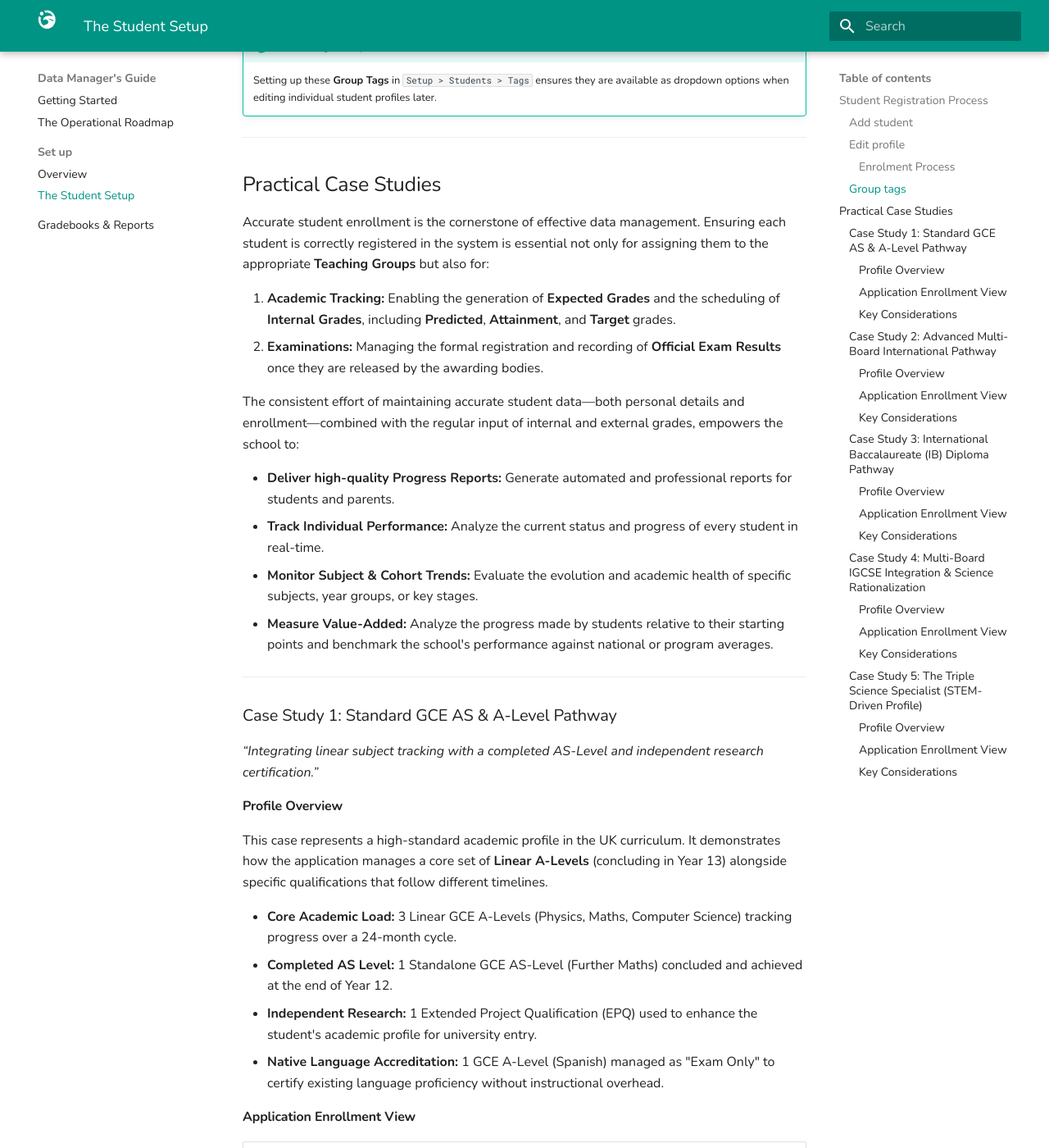
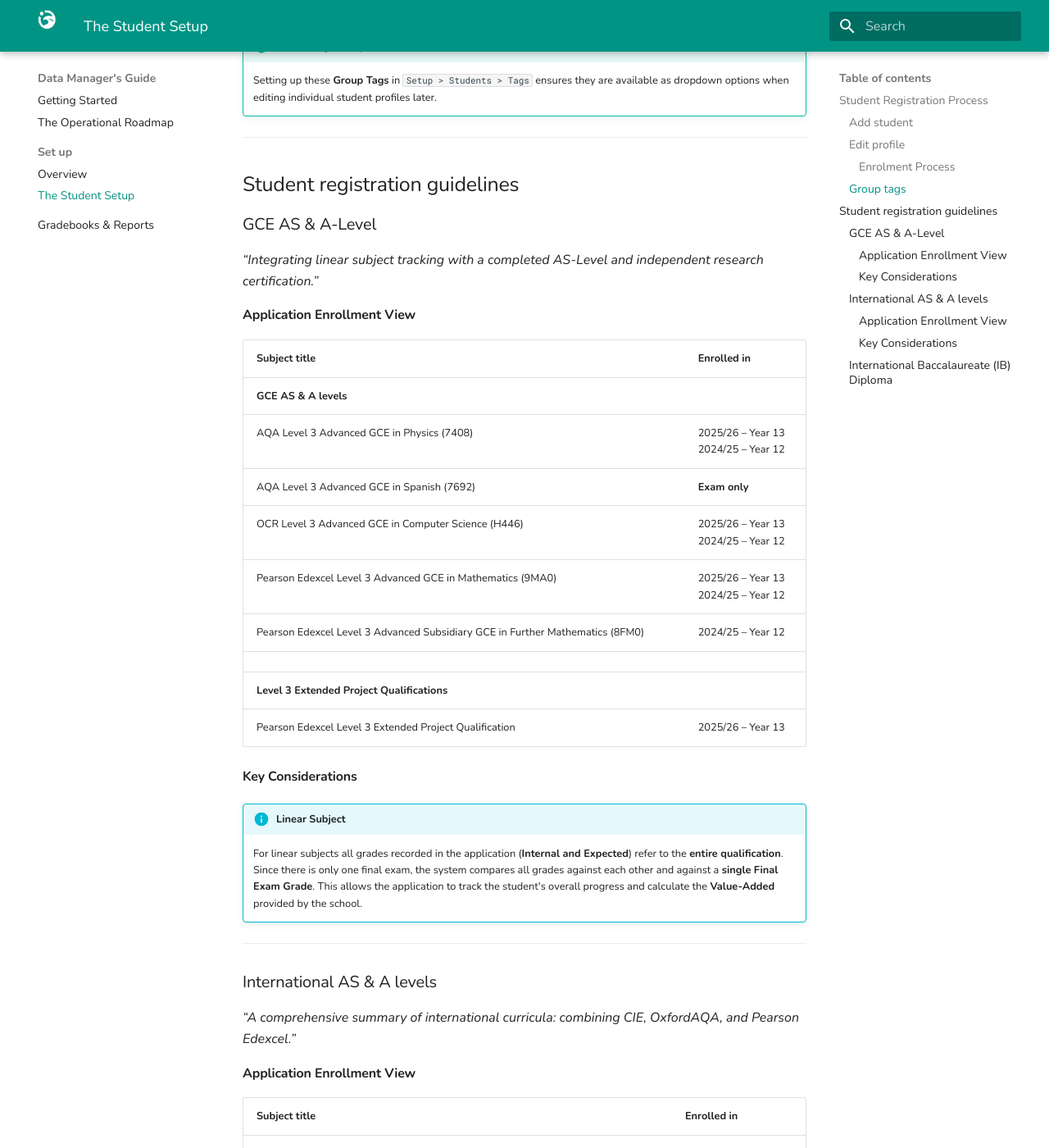
Before and after one commit to pablopenlop/gradewing_guide, an MkDocs documentation site: the page built from docs/data-manager/student-setup.md, in a window 1280 px wide and 1400 px high, scrolled down 5183 px. Shown: the whole window at 82% size. Built offline with MkDocs 1.6.1 and Material for MkDocs 9.7.7, drawn with Linux system fonts in a browser that asks for light colours; some of the changed text lies outside the part shown.

Commit message:
Update student-setup.md

```diff
--- a/docs/data-manager/student-setup.md
+++ b/docs/data-manager/student-setup.md
@@ -140,38 +140,14 @@
 !!! tip "Global Tags Setup"
     Setting up these **Group Tags** in `Setup > Students > Tags` ensures they are available as dropdown options when editing individual student profiles later.
 
-
 ---
 
-## Practical Case Studies
+## Student registration guidelines
 
-Accurate student enrollment is the cornerstone of effective data management. Ensuring each student is correctly registered in the system is essential not only for assigning them to the appropriate **Teaching Groups** but also for:
-
-1. **Academic Tracking:** Enabling the generation of **Expected Grades** and the scheduling of **Internal Grades**, including **Predicted**, **Attainment**, and **Target** grades.
-2. **Examinations:** Managing the formal registration and recording of **Official Exam Results** once they are released by the awarding bodies.
-
-The consistent effort of maintaining accurate student data—both personal details and enrollment—combined with the regular input of internal and external grades, empowers the school to:
-
-*   **Deliver high-quality Progress Reports:** Generate automated and professional reports for students and parents.
-*   **Track Individual Performance:** Analyze the current status and progress of every student in real-time.
-*   **Monitor Subject & Cohort Trends:** Evaluate the evolution and academic health of specific subjects, year groups, or key stages.
-*   **Measure Value-Added:** Analyze the progress made by students relative to their starting points and benchmark the school's performance against national or program averages.
-
----
-
-### Case Study 1: Standard GCE AS & A-Level Pathway
+### GCE AS & A-Level
 *“Integrating linear subject tracking with a completed AS-Level and independent research certification.”*
 
-#### **Profile Overview**
-This case represents a high-standard academic profile in the UK curriculum. It demonstrates how the application manages a core set of **Linear A-Levels** (concluding in Year 13) alongside specific qualifications that follow different timelines.
-
-*   **Core Academic Load:** 3 Linear GCE A-Levels (Physics, Maths, Computer Science) tracking progress over a 24-month cycle.
-*   **Completed AS Level:** 1 Standalone GCE AS-Level (Further Maths) concluded and achieved at the end of Year 12.
-*   **Independent Research:** 1 Extended Project Qualification (EPQ) used to enhance the student's academic profile for university entry.
-*   **Native Language Accreditation:** 1 GCE A-Level (Spanish) managed as "Exam Only" to certify existing language proficiency without instructional overhead.
-
 #### **Application Enrollment View**
-
 
 | Subject title | Enrolled in |
 | :--- | :--- |
@@ -187,25 +163,15 @@
 
 #### **Key Considerations**
 
-!!! info "Linear Subject Tracking"
-    For linear subjects (`7408`, `9MA0`, `H446`), all grades recorded in the application (**Internal and Expected**) refer to the **entire qualification**. Since there is only one final exam, the system compares all grades against each other and against a **single Final Exam Grade**. This allows the application to track the student's overall progress and calculate the **Value-Added** provided by the school.
+!!! info "Linear Subject"
+    For linear subjects all grades recorded in the application (**Internal and Expected**) refer to the **entire qualification**. Since there is only one final exam, the system compares all grades against each other and against a **single Final Exam Grade**. This allows the application to track the student's overall progress and calculate the **Value-Added** provided by the school.
 
 ---
 
-### Case Study 2: Advanced Multi-Board International Pathway
-*“A comprehensive summary of international curricula: combining CIE, OxfordAQA, and Pearson Edexcel with accelerated and non-standard assessment routes.”*
-
-#### **Profile Overview**
-This case serves as a master reference for international centers. It demonstrates how the application unifies diverse assessment models (Staged, Modular, and Linear) into a single student record, including early certifications and independent research.
-
-*   **Mixed Board Ecosystem:** Seamless integration of Cambridge (CIE), OxfordAQA, and Pearson Edexcel.
-*   **Accelerated Completion:** 1 IAL (**Spanish**) fully completed in Year 12, providing early A-level achievement.
-*   **Student-Choice Linear Sitting:** 1 A-Level (**IT 9626**) where both AS and A2 components are taken in Year 13.
-*   **External Accreditation:** 1 A-Level (**Law 9084**) managed as an "Exam Only" entry for independent study.
-*   **Research Certification:** 1 Cambridge International Project Qualification (**IPQ**) completed in Year 13.
+### International AS & A levels
+*“A comprehensive summary of international curricula: combining CIE, OxfordAQA, and Pearson Edexcel.”*
 
 #### **Application Enrollment View**
-
 
 | Subject title | Enrolled in |
 | :--- | :--- |
@@ -216,10 +182,6 @@
 | OxfordAQA International AS level in Economics (9640) | 2024/25 – Year 12 |
 | Pearson Edexcel International A level in Mathematics (YMA01) | 2025/26 – Year 13 |
 | Pearson Edexcel International AS level in Mathematics (XMA01) | 2024/25 – Year 12 |
-| **Pearson Edexcel International A level in Spanish (YSP01)** | **2024/25 – Year 12** |
-| **Pearson Edexcel International AS level in Spanish (XSP01)** | **2024/25 – Year 12** |
-| **Cambridge International GCE A level in Information Technology (9626)** | **2025/26 – Year 13** |
-| **Cambridge International GCE AS level in Information Technology (9626)** | **2025/26 – Year 13** |
 | Pearson Edexcel International AS level in Further Mathematics (XFM01) | 2024/25 – Year 12 |
 | Cambridge International GCE A level in Law (9084) | **Exam only** |
 | Cambridge International GCE AS level in Law (9084) | **Exam only** |
@@ -229,30 +191,14 @@
 
 #### **Key Considerations**
 
-!!! info "Mixed Assessment Logic"
-    The application dynamically adapts to the specific board logic:
-    *   **Staged (CIE/OxfordAQA):** Records the transition from Year 12 AS to Year 13 A-Level as linked exam events.
-    *   **Accelerated (Spanish):** Archives final A-Level results achieved in Year 12 for ongoing reporting in Year 13.
-    *   **Student-Choice Linear (IT):** Benchmarks both AS and A2 components against a single target in Year 13.
+!!! info "Staged Subjects"
 
-!!! info "Exam Only & Independent Projects"
-    For **Law (9084)** and the **IPQ**, the system focuses on final outcome reporting. While the IPQ is a taught component, Law is excluded from internal Value-Added calculations to reflect its status as an external accreditation.
+
 
 ---
 
-### Case Study 3: International Baccalaureate (IB) Diploma Pathway
+### International Baccalaureate (IB) Diploma
 *“Recording a full IB Diploma profile using numerical grading (1-7), HL/SL distinctions, and Core (A–E) components.”*
-
-#### **Profile Overview**
-This case represents the IB Diploma route. It demonstrates the system's ability to host numerical assessment scales and the specific grading requirements of the IB curriculum over the two-year Diploma Programme (DP).
-
-*   **IB Diploma Structure:** 3 subjects at **Higher Level (HL)** and 3 subjects at **Standard Level (SL)**.
-*   **Numerical Grading:** Attainment and Predicted grades are recorded on the **1–7 scale**.
-*   **The Core:** Integration of the **Extended Essay (EE)** and **Theory of Knowledge (TOK)** (A–E scale), alongside the mandatory **CAS** requirement.
-*   **Linear Assessment:** All internal data is tracked against a final exam series at the end of Grade 12.
-
-#### **Application Enrollment View**
-
 
 | Subject title | Enrolled in |
 | :--- | :--- |
@@ -269,14 +215,7 @@
 | IB DP Extended Essay (EE) | 2025/26 – Grade 12 <br> 2024/25 – Grade 11 |
 | IB DP Creativity, Activity, Service (CAS) | 2025/26 – Grade 12 <br> 2024/25 – Grade 11 |
 
-#### **Key Considerations**
-
-!!! info "Numerical Grade Tracking"
-    For IB subjects, the **Grades Analysis** module enables a **1–7 numerical scale**. The system tracks the student's trajectory by comparing internal **Attainment** and **Predicted** grades against the final **Exam Grade** achieved at the end of the two-year program (Grade 12).
-
-!!! info "Managing Mixed Scales & CAS Completion"
-    The application allows for the coexistence of different grading systems. While subjects use the **1–7 scale** and the Core (TOK/EE) uses **A–E**, the **CAS** component is tracked as a mandatory **completion requirement** (Pass/Fail) rather than a graded academic subject.
-
+<!--
 ---
 
 ### Case Study 4: Multi-Board IGCSE Integration & Science Rationalization
@@ -355,3 +294,42 @@
 
 !!! info "Advanced Research Foundation"
     The **HPQ** in this profile is recorded as a skills-based qualification. This allows the center to track the development of independent study habits early, serving as a critical data point for predicting success in Year 12/13 research-heavy subjects.
+
+---
+
+### Case Study 6: GCE O-Level Regional Pathway (Legacy & Commonwealth)
+*“Managing traditional GCE Ordinary Level (O-Level) qualifications: focusing on alphabetic grading (A*–E) and terminal assessment models in regional markets.”*
+
+#### **Profile Overview**
+This case study demonstrates the application's compatibility with the GCE O-Level system, widely used in Singapore, Pakistan, and Mauritius. It highlights the system's ability to process legacy alphabetic grading while maintaining the same tracking rigor as modern IGCSEs.
+
+*   **Traditional Rigor:** A 7-subject O-Level portfolio focused on academic core disciplines.
+*   **Alphabetic Grading (A*–E):** All subjects utilize the standard GCE O-Level scale, requiring the system to map results against international benchmarks.
+*   **Regional Specialization:** Inclusion of Islamic Studies (2068) and Sociology (2251), common in South Asian and Middle Eastern centers.
+*   **Single-Board Loyalty:** A 100% Cambridge (CIE) profile, typical of centers operating under National Equivalency requirements.
+
+#### **Application Enrollment View**
+
+
+| Subject title | Enrolled in |
+| :--- | :--- |
+| **GCE O Levels** | |
+| Cambridge O Level Mathematics (4024) | 2025/26 – Year 11 <br> 2024/25 – Year 10 |
+| Cambridge O Level English Language (1123) | 2025/26 – Year 11 <br> 2024/25 – Year 10 |
+| Cambridge O Level Physics (5054) | 2025/26 – Year 11 <br> 2024/25 – Year 10 |
+| Cambridge O Level Chemistry (5070) | 2025/26 – Year 11 <br> 2024/25 – Year 10 |
+| Cambridge O Level Sociology (2251) | 2025/26 – Year 11 <br> 2024/25 – Year 10 |
+| Cambridge O Level Islamic Studies (2068) | 2025/26 – Year 11 <br> 2024/25 – Year 10 |
+| Cambridge O Level Economics (2281) | 2025/26 – Year 11 <br> 2024/25 – Year 10 |
+
+#### **Key Considerations**
+
+!!! info "Legacy Grading Logic"
+    Unlike IGCSEs that often use the 9-1 scale, **GCE O Levels** consistently use the **A* to E** scale. The application ensures that internal targets and predicted grades are restricted to this alphabetic format to match the official statement of results issued by Cambridge.
+
+!!! info "Terminal Assessment Focus"
+    O-Level subjects are strictly linear. The application records all internal mock results as direct indicators of the final terminal exam performance, providing specific **Value-Added** metrics based on the historical difficulty of O-Level grade thresholds compared to IGCSE.
+
+!!! info "Equivalency Mapping"
+    For students moving from O-Levels to IB or A-Levels, the system provides a background mapping (e.g., Grade B = Level 6) to allow for seamless transition tracking within the student’s lifelong academic record.
+-->
```
